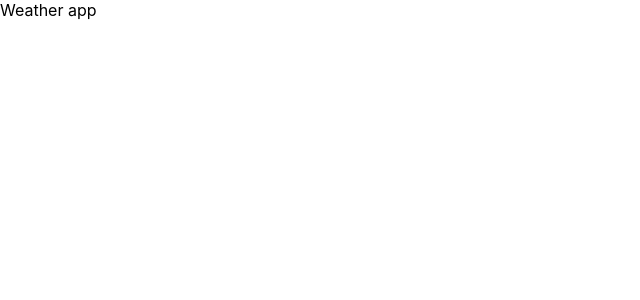
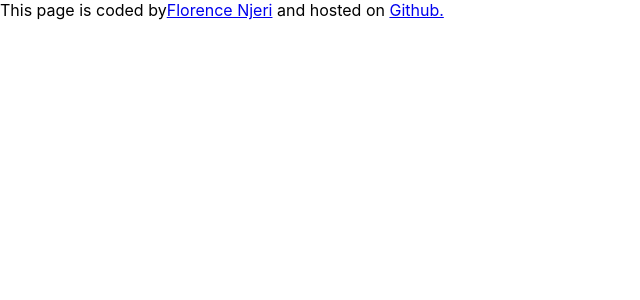
Before and after one commit to FlorenceNjeriM/my-new-weather-app-react, a React (Create React App) app: page / in a window 1280 px wide. Shown: the top 300 px of the page, without its empty margins (0-640 px from the left). Built offline with nearby package versions, Linux system fonts and the light colour scheme.

Commit message:
Added a footer

```diff
--- a/src/Weatherr.js
+++ b/src/Weatherr.js
@@ -3,7 +3,10 @@ import React from "react";
 export default function Weatherr(){
     return(
         <div>
-           Weather app
+           <footer>
+            This page is coded by
+            <a href="https://github.com/FlorenceNjeriM" >Florence Njeri</a> and hosted on <a href="https://github.com/FlorenceNjeriM/my-new-weather-app-react" > Github.</a>
+           </footer>
         </div>
     )
 
```
